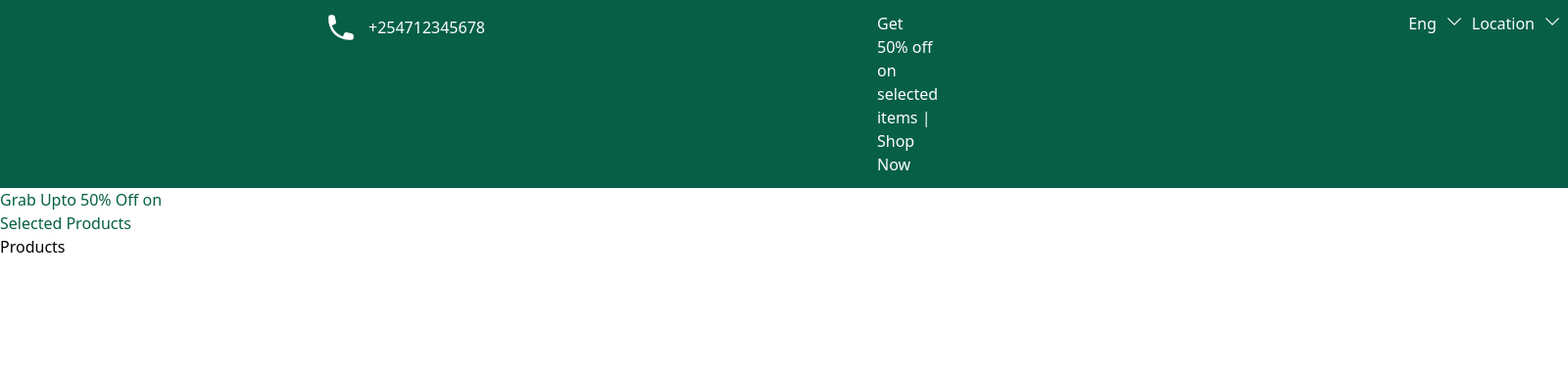
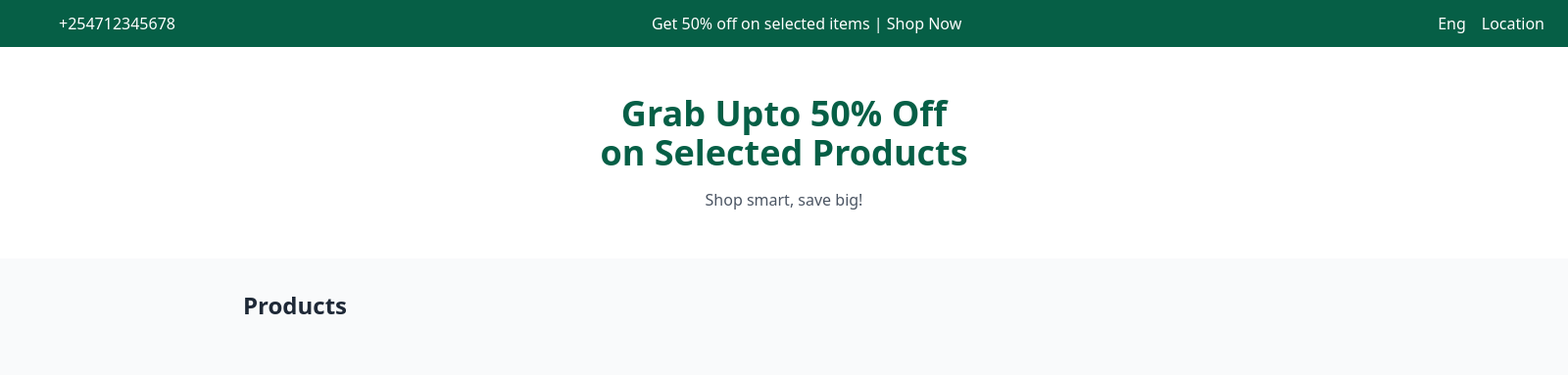
Before and after one commit to shirleyabwoi/backend-shop, a Django app: page /catalogue/products/ in a window 1600 px wide. Shown: the top 383 px of the page at 98% size. Run offline with Django 5.2, Linux system fonts and the light colour scheme; data that the repository does not hold is empty.

Commit message:
Fixed the pages

```diff
--- a/project/shop/catalogue/templates/catalogue/product_list.html
+++ b/project/shop/catalogue/templates/catalogue/product_list.html
@@ -7,50 +7,52 @@
     <title>Document</title>
     {% load static %}
 </head>
-<body>
-    <div class="bg-green-800  h-15 p-3 flex gap-40 text-white">
-       <div class="flex gap-3 ml-80">
-         <svg xmlns="http://www.w3.org/2000/svg" viewBox="0 0 20 20" fill="currentColor" class="size-5 w-8 h-8 text-white">
-             <path fill-rule="evenodd" d="M2 3.5A1.5 1.5 0 0 1 3.5 2h1.148a1.5 1.5 0 0 1 1.465 1.175l.716 3.223a1.5 1.5 0 0 1-1.052 1.767l-.933.267c-.41.117-.643.555-.48.95a11.542 11.542 0 0 0 6.254 6.254c.395.163.833-.07.95-.48l.267-.933a1.5 1.5 0 0 1 1.767-1.052l3.223.716A1.5 1.5 0 0 1 18 15.352V16.5a1.5 1.5 0 0 1-1.5 1.5H15c-1.149 0-2.263-.15-3.326-.43A13.022 13.022 0 0 1 2.43 8.326 13.019 13.019 0 0 1 2 5V3.5Z" clip-rule="evenodd" />
+<body class="bg-gray-50">
+
+  <div class="bg-green-800 text-white py-3 px-6 flex justify-between items-center">
+    <div class="flex items-center gap-3">
+      <svg xmlns="http://www.w3.org/2000/svg" class="w-6 h-6" viewBox="0 0 20 20" fill="currentColor">
+        <path fill-rule="evenodd" d="M2 3.5A1.5 1.5..." clip-rule="evenodd"/>
       </svg>
-        <p class="mt-1 text-white">+254712345678</p>
+      <p>+254712345678</p>
     </div>
-       <p class="ml-60 mr-40">Get 50% off on selected items | Shop Now</p>
-       <div class="flex gap-2 ml-40">
+    <p class="font-medium">Get 50% off on selected items | Shop Now</p>
+    <div class="flex items-center gap-4">
       <p>Eng</p>
-        <svg xmlns="http://www.w3.org/2000/svg" fill="none" viewBox="0 0 24 24" stroke-width="1.5" stroke="currentColor" class="size-6 w-5 h-5">
-            <path stroke-linecap="round" stroke-linejoin="round" d="m19.5 8.25-7.5 7.5-7.5-7.5" />
-        </svg>
       <p>Location</p>
-        <svg xmlns="http://www.w3.org/2000/svg" fill="none" viewBox="0 0 24 24" stroke-width="1.5" stroke="currentColor" class="size-6 w-5 h-5">
-            <path stroke-linecap="round" stroke-linejoin="round" d="m19.5 8.25-7.5 7.5-7.5-7.5" />
-        </svg>
-
-
-       </div>
-
-    </div>
-    <div class="flex">
-        <div>
-            <h1 class="text-green-800">Grab Upto 50% Off on<br>Selected Products</h1>
     </div>
   </div>
 
-<h3>Products</h3>
-    <ul>
+  <div class="bg-white py-12 text-center">
+    <h1 class="text-4xl font-bold text-green-800 mb-4">
+      Grab Upto 50% Off <br> on Selected Products
+    </h1>
+    <p class="text-gray-600">Shop smart, save big!</p>
+  </div>
+  <div class="max-w-6xl mx-auto px-6 py-8">
+    <h3 class="text-2xl font-bold text-gray-800 mb-6">Products</h3>
+    <div class="grid grid-cols-1 md:grid-cols-3 lg:grid-cols-4 gap-6">
       {% for product in products %}
-        <li>
-            Name: <a href="{% url 'product_detail' id=product.id %}">{{ product.name }}</a><br>
-            Description: {{ product.description }}<br>
-            Price: ${{ product.price }}<br>
+      <div class="bg-white rounded-xl shadow-lg p-4 hover:shadow-xl transition">
         {% if product.image_url %}
-                <img src="{{ product.image_url }}" alt="{{ product.name }}" style="max-width:200px; max-height:200px;"><br>
+        <img src="{{ product.image_url }}" alt="{{ product.name }}" class="w-full h-48 object-cover rounded-lg mb-4">
         {% else %}
-                <p>No image available</p>
+        <div class="w-full h-48 bg-gray-200 flex items-center justify-center rounded-lg mb-4">
+          <p class="text-gray-500">No image</p>
+        </div>
         {% endif %}
-        </li>
+        <h4 class="text-lg font-semibold text-gray-800 mb-1">
+          <a href="{% url 'product_detail' id=product.id %}" class="hover:text-green-700">{{ product.name }}</a>
+        </h4>
+        <p class="text-sm text-gray-600 mb-2">{{ product.description }}</p>
+        <p class="text-green-700 font-bold mb-3">${{ product.price }}</p>
+        <a href="{% url 'add_to_cart' product.id %}"
+           class="block text-center bg-green-700 text-white py-2 rounded-lg hover:bg-green-800 transition">
+          Add to Cart
+        </a>
+      </div>
       {% endfor %}
-    </ul>
-
+    </div>
+  </div>
 </body>
 </html>
--- a/project/shop/catalogue/urls.py
+++ b/project/shop/catalogue/urls.py
@@ -1,10 +1,11 @@
 from django.urls import path
-from .views import list_products, product_detail, create_product
-
+from .views import list_products, product_detail, create_product, add_to_cart, cart_detail, remove_from_cart
 
 urlpatterns = [
     path('products/', list_products, name='product_list'),
     path('products/<int:id>/', product_detail, name='product_detail'),
     path('products/upload/', create_product, name="create_product"),
-
+    path('cart/', cart_detail, name="cart_detail"),
+    path('cart/add/<int:id>/', add_to_cart, name="add_to_cart"),
+    path('cart/remove/<int:id>/', remove_from_cart, name="remove_from_cart"),
 ]
--- a/project/shop/catalogue/views.py
+++ b/project/shop/catalogue/views.py
@@ -1,28 +1,34 @@
 from django.shortcuts import render, redirect
 from .models import Product
 from .forms import ProductForm
-
-
+from .cart import Cart
 
 def list_products(request):
-    products=Product.objects.all()
-    return render (request, "catalogue/product_list.html", {"products":products})
-
+    products = Product.objects.all()
+    return render(request, "catalogue/product_list.html", {"products": products})
 def product_detail(request, id):
-    product=Product.objects.get(id=id)
-    return render (request, "catalogue/product_detail.html", {"product":product})
-
+    product = Product.objects.get(id=id)
+    return render(request, "catalogue/product_detail.html", {"product": product})
 def create_product(request):
     if request.method == "POST":
-        form= ProductForm(request.POST)
+        form = ProductForm(request.POST)
         if form.is_valid():
             form.save()
             return redirect("product_list")
     else:
-        form=ProductForm()
-        return render(request, "catalogue/product_form.html", {"form":form})
+        form = ProductForm()
+    return render(request, "catalogue/product_form.html", {"form": form})
 
-# def add_cart(request, id):
-#     product= Product.objects.get(id=id)
-#     cart=request.session.get('cart', {})
-#     cart[str(product.id)]= cart.get
+def add_to_cart(request, id):
+    cart = Cart(request)
+    product = Product.objects.get(id=id)
+    cart.add(product=product)
+    return redirect("cart_detail")
+def cart_detail(request):
+    cart = Cart(request)
+    return render(request, "catalogue/cart.html", {"cart": cart})
+def remove_from_cart(request, id):
+    cart = Cart(request)
+    product = Product.objects.get(id=id)
+    cart.remove(product)
+    return redirect("cart_detail")
```
Also changed, not shown: project/shop/catalogue/cart.py (added, +36 -0 lines), project/shop/catalogue/templates/catalogue/cart.html (+34 -2 lines), project/shop/catalogue/templates/catalogue/product_detail.html (+10 -5 lines), project/shop/catalogue/templates/catalogue/product_form.html (+13 -4 lines). Lines whose indentation alone changed are shown as unchanged.
